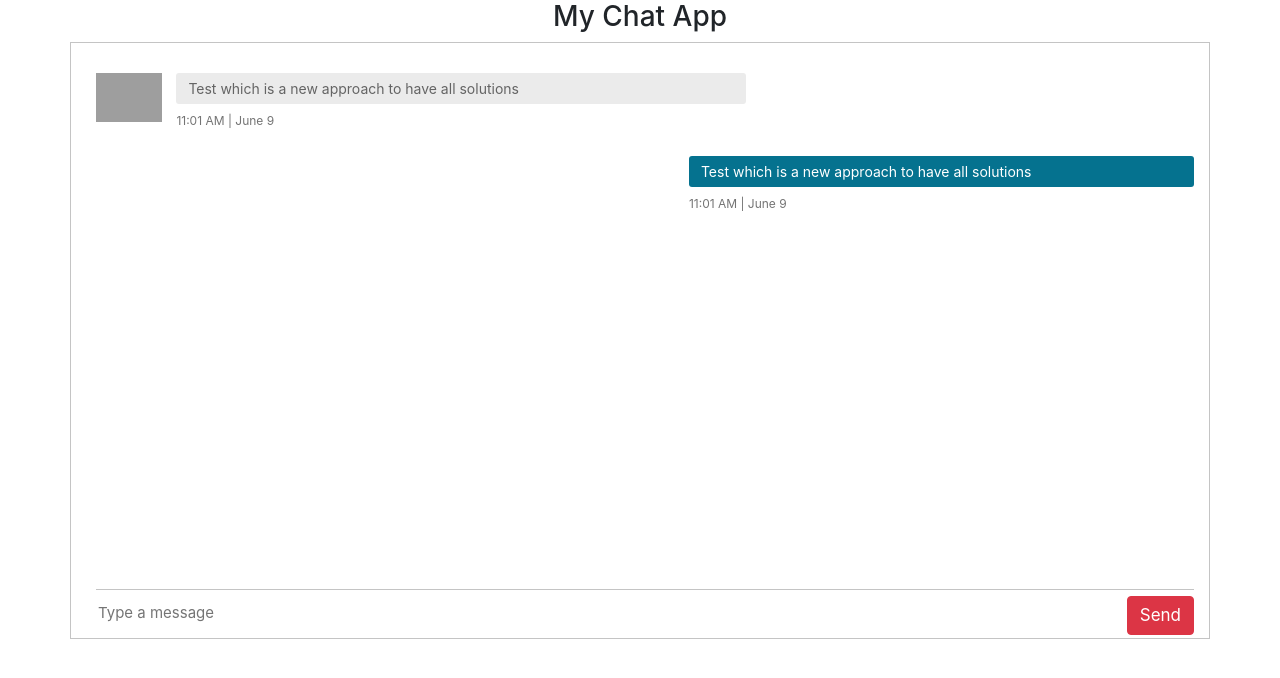
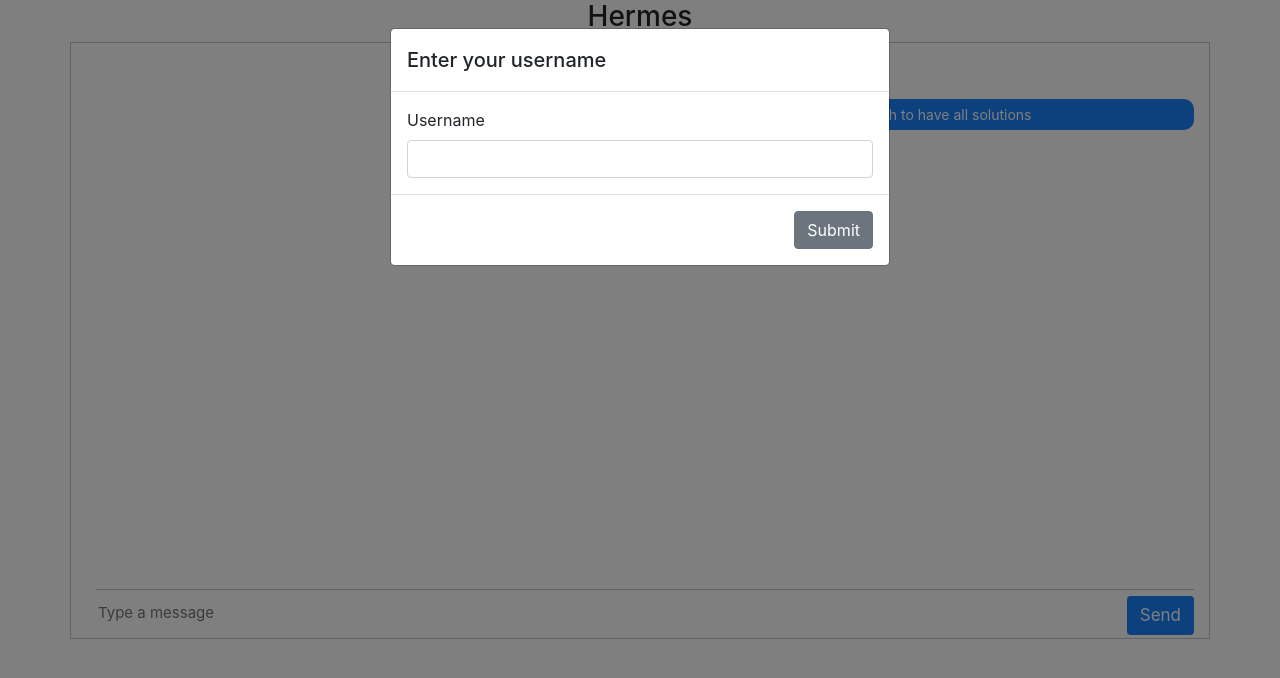
Before and after one commit to Kev-prog-debug/Hermes-messenger, a website: page public/index.html in a window 1280 px wide. Drawn offline with nearby package versions, Linux system fonts and the light colour scheme; no server answers; grey boxes are pictures that could not be loaded.

Commit message:
login modal and some design changes has been made

```diff
--- a/public/index.html
+++ b/public/index.html
@@ -7,17 +7,51 @@
     <title>Chat App</title>
     <link
       rel="stylesheet"
-      href="https://maxcdn.bootstrapcdn.com/bootstrap/4.0.0/css/bootstrap.min.css"
-      integrity="sha384-Gn5384xqQ1aoWXA+058RXPxPg6fy4IWvTNh0E263XmFcJlSAwiGgFAW/dAiS6JXm"
+      href="https://cdn.jsdelivr.net/npm/bootstrap@4.6.0/dist/css/bootstrap.min.css"
+      integrity="sha384-B0vP5xmATw1+K9KRQjQERJvTumQW0nPEzvF6L/Z6nronJ3oUOFUFpCjEUQouq2+l"
       crossorigin="anonymous"
     />
     <script src="/socket.io/socket.io.js"></script>
     <link rel="stylesheet" href="style.css" />
   </head>
   <body>
+    <!-- login modal -->
+    <div class="modal fade" id="loginModal">
+      <div class="modal-dialog" role="document">
+        <div class="modal-content">
+          <div class="modal-header">
+            <h5 class="modal-title" id="exampleModalLabel">
+              Enter your username
+            </h5>
+            <button
+              type="btn btn-primary"
+              class="close"
+              data-dismiss="modal"
+              aria-label="Close"
+            ></button>
+          </div>
+          <div class="modal-body">
+            <form action="">
+              <label for="username" class="form-label">Username</label><br />
+              <input type="text" id="username" class="form-control" />
+            </form>
+          </div>
+          <div class="modal-footer">
+            <button
+              type="button"
+              class="btn btn-secondary"
+              data-dismiss="modal"
+            >
+              Submit
+            </button>
+          </div>
+        </div>
+      </div>
+    </div>
+    <!-- end -->
     <div class="container">
       <!-- header -->
-      <h3 class="text-center">My Chat App</h3>
+      <h3 class="text-center">Hermes</h3>
 
       <div class="messaging">
         <div class="inbox_msg">
@@ -25,29 +59,15 @@
             <!-- message display-->
             <div class="msg_history" id="msg_display">
               <div id="realTime_msg">
-                <!-- incoming_message -->
-                <div class="incoming_msg">
-                  <div class="incoming_msg_img">
-                    <img
-                      src="https://ptetutorials.com/images/user-profile.png"
-                      alt="sunil"
-                    />
-                  </div>
-                  <div class="received_msg">
-                    <div class="received_withd_msg">
-                      <p>Test which is a new approach to have all solutions</p>
-                      <span class="time_date"> 11:01 AM | June 9</span>
-                    </div>
-                  </div>
-                </div>
-
                 <!-- outgoing_message -->
                 <div class="outgoing_msg">
                   <div class="sent_msg">
                     <p id="msg_box">
                       Test which is a new approach to have all solutions
                     </p>
-                    <span class="time_date"> 11:01 AM | June 9</span>
+                    <span class="time_date" id="time_date">
+                      11:01 AM | June 9</span
+                    >
                   </div>
                 </div>
               </div>
@@ -63,7 +83,8 @@
                   id="textbox"
                 />
                 <button
-                  class="btn btn-danger msg_send_btn"
+                  style="background-color: #1982fc; color: white"
+                  class="btn msg_send_btn"
                   type="button"
                   id="btn"
                 >
@@ -78,19 +99,24 @@
     </div>
     <script src="main.js"></script>
     <script
-      src="https://code.jquery.com/jquery-3.2.1.slim.min.js"
-      integrity="sha384-KJ3o2DKtIkvYIK3UENzmM7KCkRr/rE9/Qpg6aAZGJwFDMVNA/GpGFF93hXpG5KkN"
+      src="https://code.jquery.com/jquery-3.5.1.slim.min.js"
+      integrity="sha384-DfXdz2htPH0lsSSs5nCTpuj/zy4C+OGpamoFVy38MVBnE+IbbVYUew+OrCXaRkfj"
       crossorigin="anonymous"
     ></script>
     <script
-      src="https://cdnjs.cloudflare.com/ajax/libs/popper.js/1.12.9/umd/popper.min.js"
-      integrity="sha384-ApNbgh9B+Y1QKtv3Rn7W3mgPxhU9K/ScQsAP7hUibX39j7fakFPskvXusvfa0b4Q"
+      src="https://cdn.jsdelivr.net/npm/popper.js@1.16.1/dist/umd/popper.min.js"
+      integrity="sha384-9/reFTGAW83EW2RDu2S0VKaIzap3H66lZH81PoYlFhbGU+6BZp6G7niu735Sk7lN"
       crossorigin="anonymous"
     ></script>
     <script
-      src="https://maxcdn.bootstrapcdn.com/bootstrap/4.0.0/js/bootstrap.min.js"
-      integrity="sha384-JZR6Spejh4U02d8jOt6vLEHfe/JQGiRRSQQxSfFWpi1MquVdAyjUar5+76PVCmYl"
+      src="https://cdn.jsdelivr.net/npm/bootstrap@4.6.0/dist/js/bootstrap.min.js"
+      integrity="sha384-+YQ4JLhjyBLPDQt//I+STsc9iw4uQqACwlvpslubQzn4u2UU2UFM80nGisd026JF"
       crossorigin="anonymous"
     ></script>
+    <script>
+      $(document).ready(function () {
+        $("#loginModal").modal("show");
+      });
+    </script>
   </body>
 </html>
--- a/public/main.js
+++ b/public/main.js
@@ -1,4 +1,4 @@
-const socket = io.connect("ws://localhost:5000");
+const socket = io.connect("http://localhost:5000");
 
 //html DOM elements
 var input = document.getElementById("textbox"),
@@ -7,16 +7,18 @@ var input = document.getElementById("textbox"),
   msg = document.getElementById("msg_box"),
   indication = document.getElementById("indicator"),
   incoming_msg = document.getElementById("realTime_msg");
+time = document.getElementById("time_date");
 //Welcome message
 socket.on("welcome", (message) => {
-  msg.innerHTML = message;
+  msg.innerHTML = message.text;
+  time.innerHTML = message.time;
 });
 
 btn.addEventListener("click", () => {
   socket.emit("message", input.value);
 });
 socket.on("text", (data) => {
-  console.log(data);
+  // console.log(data);
   indication.innerHTML = "";
   input.value = "";
   incoming_msg.innerHTML += ` <div class="incoming_msg">
--- a/public/style.css
+++ b/public/style.css
@@ -138,8 +138,8 @@ img {
 }
 
 .sent_msg p {
-  background: #05728f none repeat scroll 0 0;
-  border-radius: 3px;
+  background: #1982fc none repeat scroll 0 0;
+  border-radius: 10px;
   font-size: 14px;
   margin: 0;
   color: #fff;
```
Also changed, not shown: index.js (+15 -21 lines).
